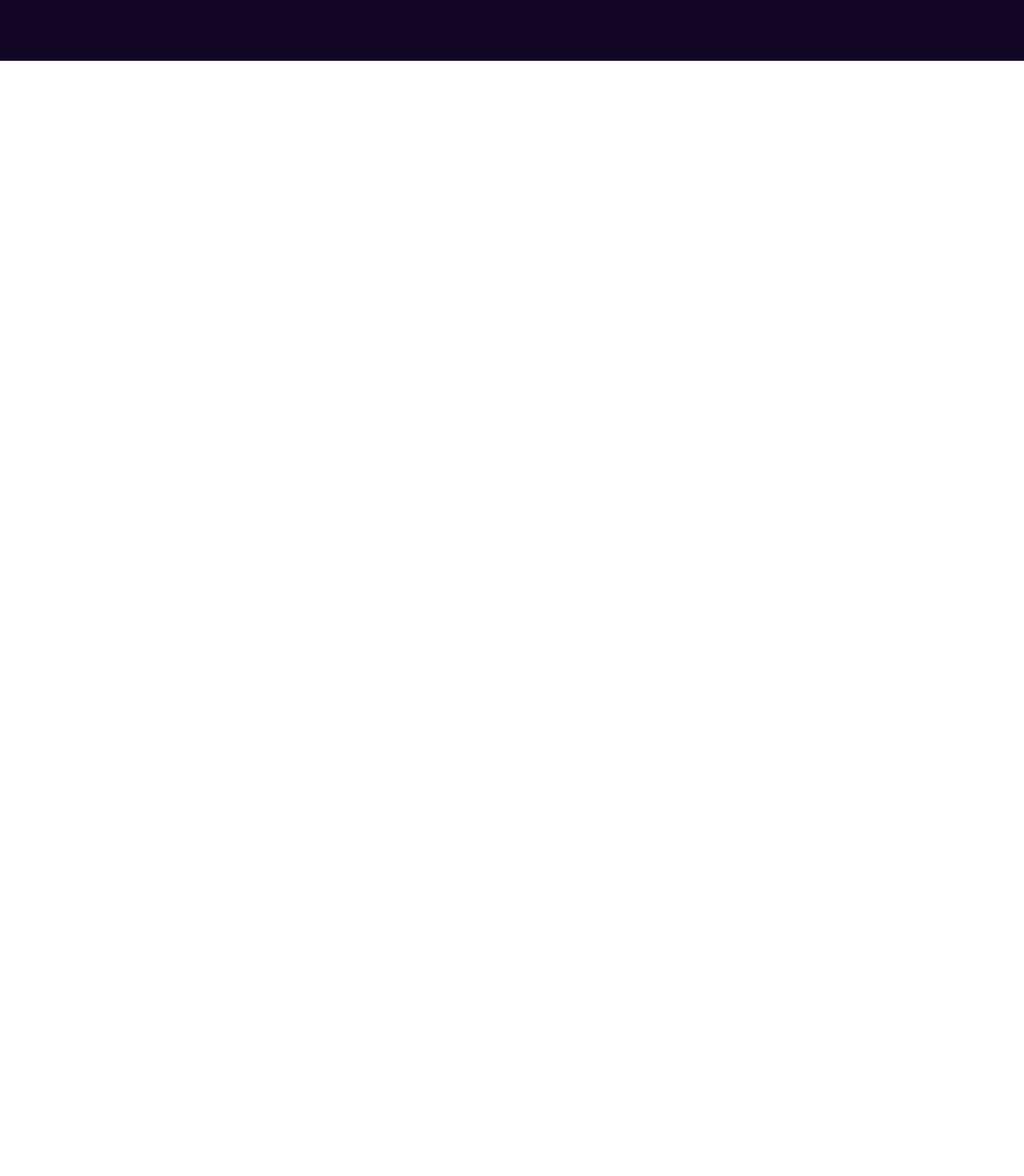
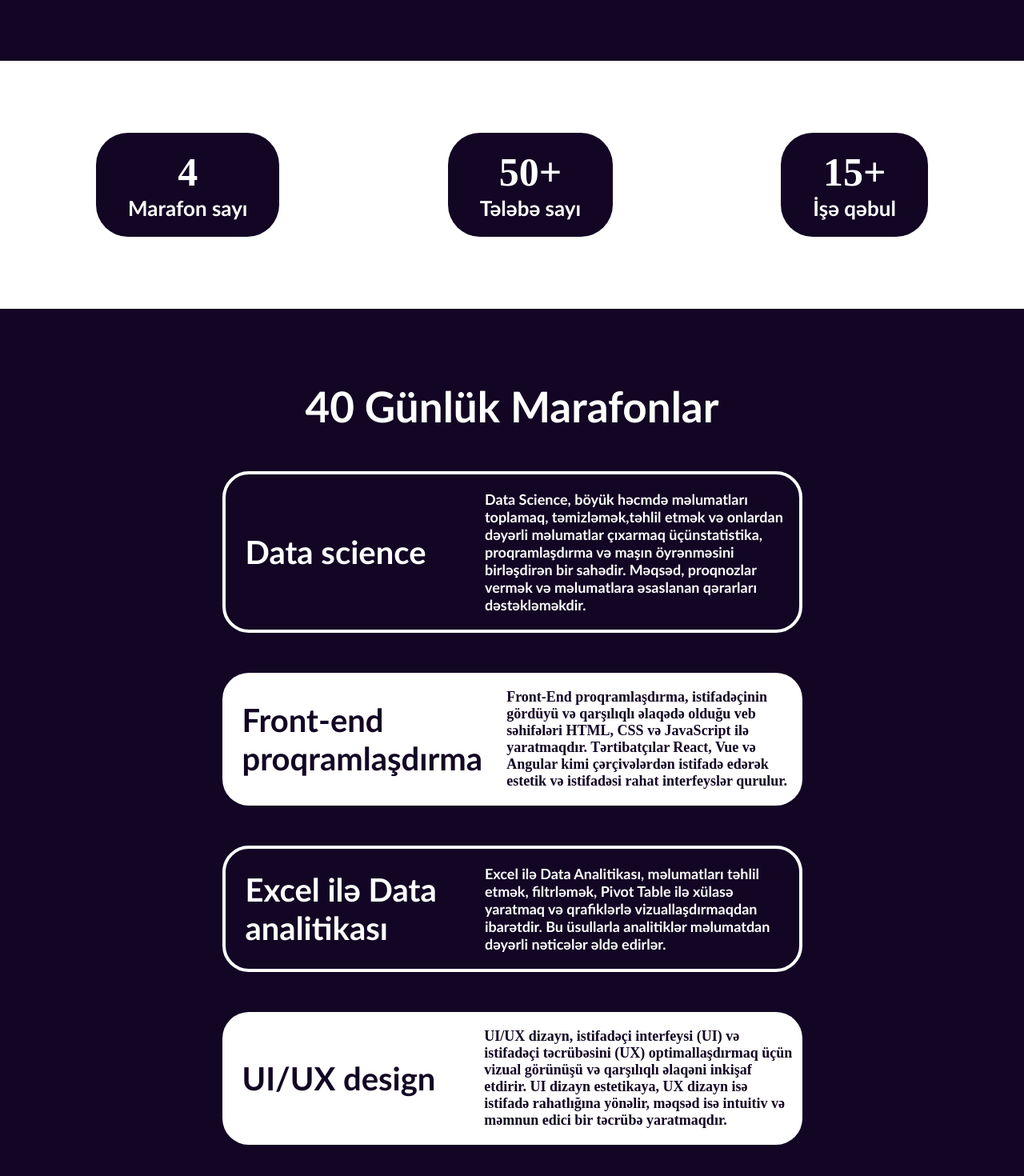
Before and after one commit to Saleh545/MyMentor, a React (Vite) app: page / in a window 1280 px wide. Shown: the part 696-2166 px from the top of the page at 80% size. Before the commit the page ends 800 px from the top, so only its background shows below. Built offline with nearby package versions, Linux system fonts and the light colour scheme.

Commit message:
marafon end

```diff
--- a/src/Pages/Home.jsx
+++ b/src/Pages/Home.jsx
@@ -1,12 +1,13 @@
-import React from 'react'
-import Header from '../Components/Header/Header'
-import mainImage from "../../public/Images/MainImage.png"
+import React from "react";
+import Header from "../Components/Header/Header";
+import mainImage from "../../public/Images/MainImage.png";
 const Home = () => {
   return (
     <div>
-      <Header/>
+      <Header />
       <div className="main">
-        <div className="container">
+        <div className="main-menu">
+          <div className="container">
             <div className="main-content">
               <div className="main-left">
                 <h1>MyMentor təcrübə və inkişaf agentliyi</h1>
@@ -16,20 +17,86 @@ const Home = () => {
                 <div className="main-box">
                   <img src={mainImage} alt="" />
                   <div className="main-text">
-                  <p className='mymentor'>MyMentorda </p>
-                  <p className='career'>Karyera imkanı!</p>
-                  <p className='remote'>Full remote </p>
-                  <p className='hour'>Əməkhaqqı - hər saat üçün</p>
-                  <span>#Gəncistedadlar</span>
+                    <p className="mymentor">MyMentorda </p>
+                    <p className="career">Karyera imkanı!</p>
+                    <p className="remote">Full remote </p>
+                    <p className="hour">Əməkhaqqı - hər saat üçün</p>
+                    <span>#Gəncistedadlar</span>
                   </div>
-
                 </div>
               </div>
             </div>
+          </div>
+        </div>
+
+        <div className="numbers-section">
+          <div className="container">
+            <div className="numbers">
+              <div className="number">
+                <h4>4</h4>
+                <p>Marafon sayı</p>
+              </div>
+              <div className="number">
+                <h4>50+</h4>
+                <p>Tələbə sayı</p>
+              </div>
+              <div className="number">
+                <h4>15+</h4>
+                <p>İşə qəbul</p>
+              </div>
+            </div>
+          </div>
+        </div>
+        <div className="marathon-section">
+          <div className="container">
+            <div className="marathon">
+              <h2>40 Günlük Marafonlar</h2>
+
+              <div className="marathon-card">
+                <h1>Data science</h1>
+                <p>
+                  Data Science, böyük həcmdə məlumatları toplamaq,
+                  təmizləmək,təhlil etmək və onlardan dəyərli məlumatlar
+                  çıxarmaq üçünstatistika, proqramlaşdırma və maşın öyrənməsini
+                  birləşdirən bir sahədir. Məqsəd, proqnozlar vermək və
+                  məlumatlara əsaslanan qərarları dəstəkləməkdir.
+                </p>
+              </div>
+              <div className="marathon-card-white">
+                <h1>Front-end proqramlaşdırma</h1>
+                <p>
+                  Front-End proqramlaşdırma, istifadəçinin gördüyü və qarşılıqlı
+                  əlaqədə olduğu veb səhifələri HTML, CSS və JavaScript ilə
+                  yaratmaqdır. Tərtibatçılar React, Vue və Angular kimi
+                  çərçivələrdən istifadə edərək estetik və istifadəsi rahat
+                  interfeyslər qurulur.
+                </p>
+              </div>
+              <div className="marathon-card">
+                <h1>Excel ilə Data analitikası</h1>
+                <p>
+                  Excel ilə Data Analitikası, məlumatları təhlil etmək,
+                  filtrləmək, Pivot Table ilə xülasə yaratmaq və qrafiklərlə
+                  vizuallaşdırmaqdan ibarətdir. Bu üsullarla analitiklər
+                  məlumatdan dəyərli nəticələr əldə edirlər.
+                </p>
+              </div>
+              <div className="marathon-card-white">
+                <h1>UI/UX design</h1>
+                <p>
+                  UI/UX dizayn, istifadəçi interfeysi (UI) və istifadəçi
+                  təcrübəsini (UX) optimallaşdırmaq üçün vizual görünüşü və
+                  qarşılıqlı əlaqəni inkişaf etdirir. UI dizayn estetikaya, UX
+                  dizayn isə istifadə rahatlığına yönəlir, məqsəd isə intuitiv
+                  və məmnun edici bir təcrübə yaratmaqdır.
+                </p>
+              </div>
+            </div>
+          </div>
         </div>
       </div>
     </div>
-  )
-}
+  );
+};
 
-export default Home
+export default Home;
--- a/src/Sass/components/header/header.scss
+++ b/src/Sass/components/header/header.scss
@@ -4,7 +4,7 @@ header {
     display: flex;
     align-items: center;
     justify-content: space-between;
-    padding: 25px 0;
+    padding: 25px 15px;
     .left {
         display: flex;
         flex-direction: column;
@@ -34,6 +34,11 @@ header {
         display: flex;
         align-items: center;
         gap: 35px;
+        @media (max-width: 576px) {
+flex-direction: column;
+display: none;
+        }
+
         a{
             color: $white;
             font-weight: 700;
--- a/src/Sass/pages/Home/home.scss
+++ b/src/Sass/pages/Home/home.scss
@@ -1,16 +1,22 @@
 .main {
+  height: 73vh;
+  .main-menu {
     background-color: $darkBlue !important  ;
-  height: 73vh;
-
     .main-content {
       display: flex;
       align-items: center;
       justify-content: space-between;
       height: 73vh;
-
+      padding: 0 15px;
+      @media (max-width: 576px) {
+        flex-direction: column;
+        padding: 30px 15px;
+      }
       .main-left {
         width: 45%;
-
+        @media (max-width: 576px) {
+          width: 100%;
+        }
         h1 {
           font-weight: 700;
           font-style: normal;
@@ -18,6 +24,10 @@
           font-kerning: none;
           text-decoration: none;
           font-size: 53px;
+          @media (max-width: 576px) {
+            font-size: 39px;
+            text-align: center;
+          }
         }
         p {
           font-weight: 700;
@@ -27,6 +37,9 @@
           text-decoration: none;
           font-size: 26px;
           margin-top: 30px;
+          @media (max-width: 576px) {
+            font-size: 20px;
+          }
         }
       }
       .main-right {
@@ -38,9 +51,11 @@
           border: 3px solid #ffffff;
           border-radius: 50px;
           transform: rotate(6.76deg);
-        img{
+          @media (max-width: 576px) {
+            transform: rotate(0);
+          }
+          img {
             border-radius: 50px;
-
           }
           .main-text {
             position: absolute;
@@ -51,21 +66,21 @@
               font-size: 40px;
               color: #fff;
             }
-          .career{
+            .career {
               font-size: 29px;
               color: #fff;
             }
-          .remote{
+            .remote {
               margin-top: 110px;
               color: #fff;
               font-size: 19px;
             }
-          .hour{
+            .hour {
               color: #fff;
               font-size: 19px;
               margin-top: 5px;
             }
-          span{
+            span {
               color: #fff;
               margin-top: 15px;
               font-size: 25px;
@@ -76,3 +91,150 @@
       }
     }
   }
+  .numbers-section {
+    padding: 0 15px;
+    margin: 90px 0;
+    .numbers {
+      display: flex;
+      @media (max-width: 576px) {
+        flex-direction: column;
+        gap: 20px;
+      }
+      flex-wrap: wrap;
+      justify-content: center;
+      align-items: center;
+      justify-content: space-around;
+      .number {
+        padding: 20px 40px;
+        background-color: $darkBlue;
+        border-radius: 40px;
+        text-align: center;
+        h4 {
+          color: #fff;
+          font-size: 50px;
+          font-weight: 700;
+          @media (max-width: 576px) {
+font-size: 38px;          }
+        }
+        p {
+          color: #fff;
+          font-family: "Gill Sans", "Gill Sans MT", Calibri, "Trebuchet MS",
+            sans-serif;
+          font-size: 26px;
+          font-weight: 700;
+          @media (max-width: 576px) {
+            font-size: 20px;          }
+
+
+        }
+      }
+    }
+  }
+  .marathon-section {
+    background-color: $darkBlue;
+    padding: 90px 15px;
+    text-align: center;
+    .marathon {
+      display: flex;
+      flex-direction: column;
+      justify-content: center;
+      align-items: center;
+      h2 {
+        color: #fff;
+        font-family: "Gill Sans", "Gill Sans MT", Calibri, "Trebuchet MS";
+        font-size: 53px;
+        @media (max-width: 576px) {
+          font-size: 35px;          }
+
+      }
+      .marathon-card {
+        @media (max-width: 576px) {
+          flex-wrap: wrap;
+          width: 100%;
+        }
+        column-gap: 30px;
+        border: 4px solid #fff;
+        margin-top: 50px;
+        border-radius: 33px;
+        padding: 20px 10px;
+        width: 58%;
+        display: flex;
+        align-items: center;
+        justify-content: center;
+
+        h1 {
+          color: #fff;
+          font-size: 40px;
+          font-family: "Gill Sans", "Gill Sans MT", Calibri, "Trebuchet MS";
+          margin-left: 15px;
+          text-align: left;
+          width: 50%;
+          @media (max-width: 576px) {
+            font-size: 25px;
+            text-align: center;
+            margin-bottom: 10px;
+            margin-left: 0;
+            width: 100%;
+          }
+        }
+        p {
+          font-family: "Gill Sans", "Gill Sans MT", Calibri, "Trebuchet MS";
+          color: #fff;
+          font-size: 18px;
+          width: 71%;
+          text-align: left;
+          font-weight: 700;
+          @media (max-width: 576px) {
+            width: 100%;
+          }
+        }
+      }
+      @media (max-width: 576px) {
+        .marathon-card-white {
+          flex-wrap: wrap;
+        }
+      }
+      .marathon-card-white {
+        border-radius: 33px;
+        column-gap: 30px;
+        margin-top: 50px;
+        padding: 20px 10px;
+        display: flex;
+        align-items: center;
+        justify-content: center;
+        background-color: #fff;
+        width: 58%;
+        @media (max-width: 576px) {
+          width: 100%;
+        }
+        h1 {
+          text-align: left;
+          color: $darkBlue;
+          font-family: "Gill Sans", "Gill Sans MT", Calibri, "Trebuchet MS";
+          font-size: 40px;
+          width: 50%;
+          margin-left: 15px;
+          @media (max-width: 576px) {
+            font-size: 25px;
+            width: 100%;
+            text-align: center;
+            margin-bottom: 10px;
+            margin-left: 0;
+          }
+        }
+        p {
+          font-size: 18px;
+          color: $darkBlue;
+          text-align: left;
+          width: 71%;
+          font-weight: 700;
+          @media (max-width: 576px) {
+            width: 100%;
+            line-height: 1.4;
+            font-size: 15px;
+          }
+        }
+      }
+    }
+  }
+}
```
Lines whose indentation alone changed are shown as unchanged.
